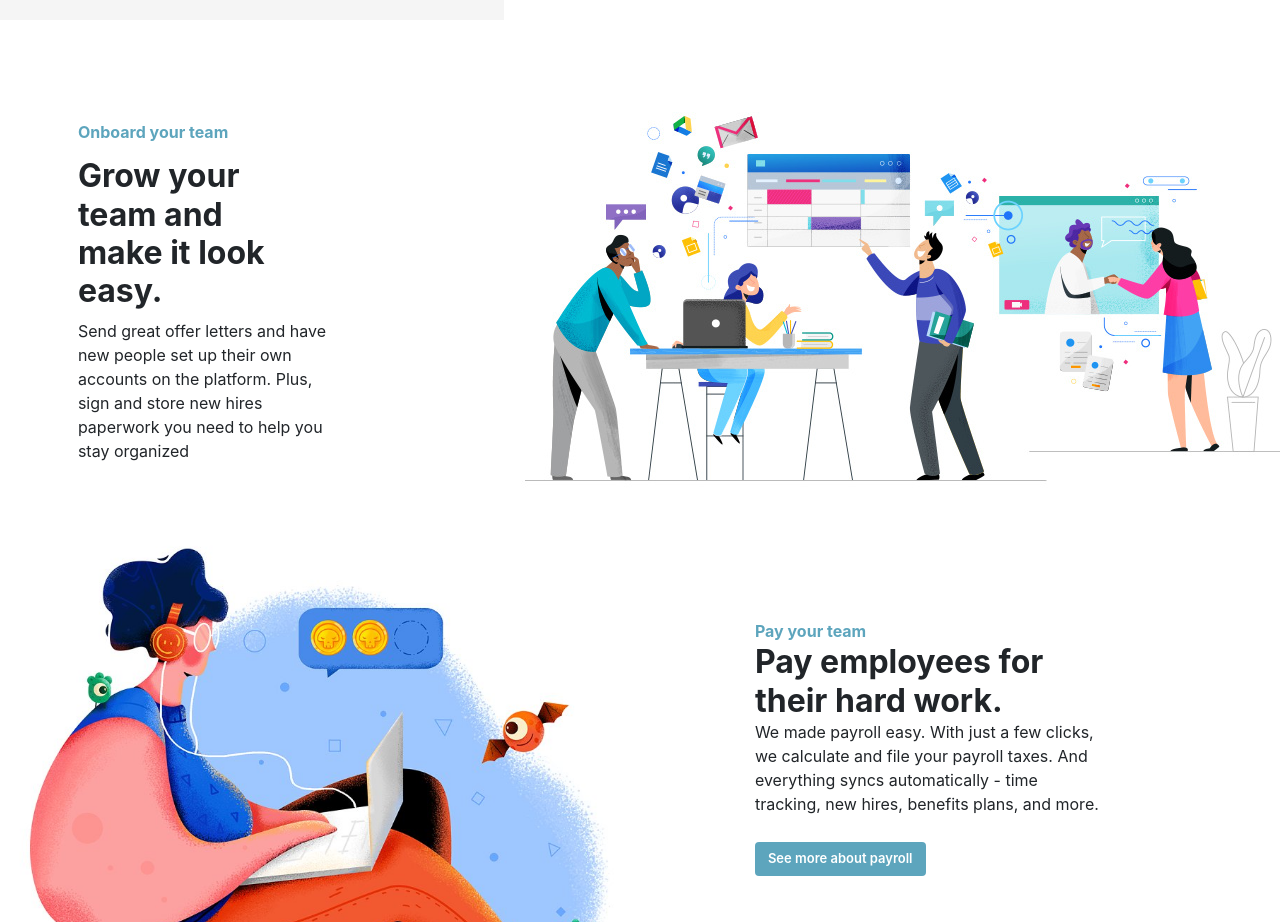
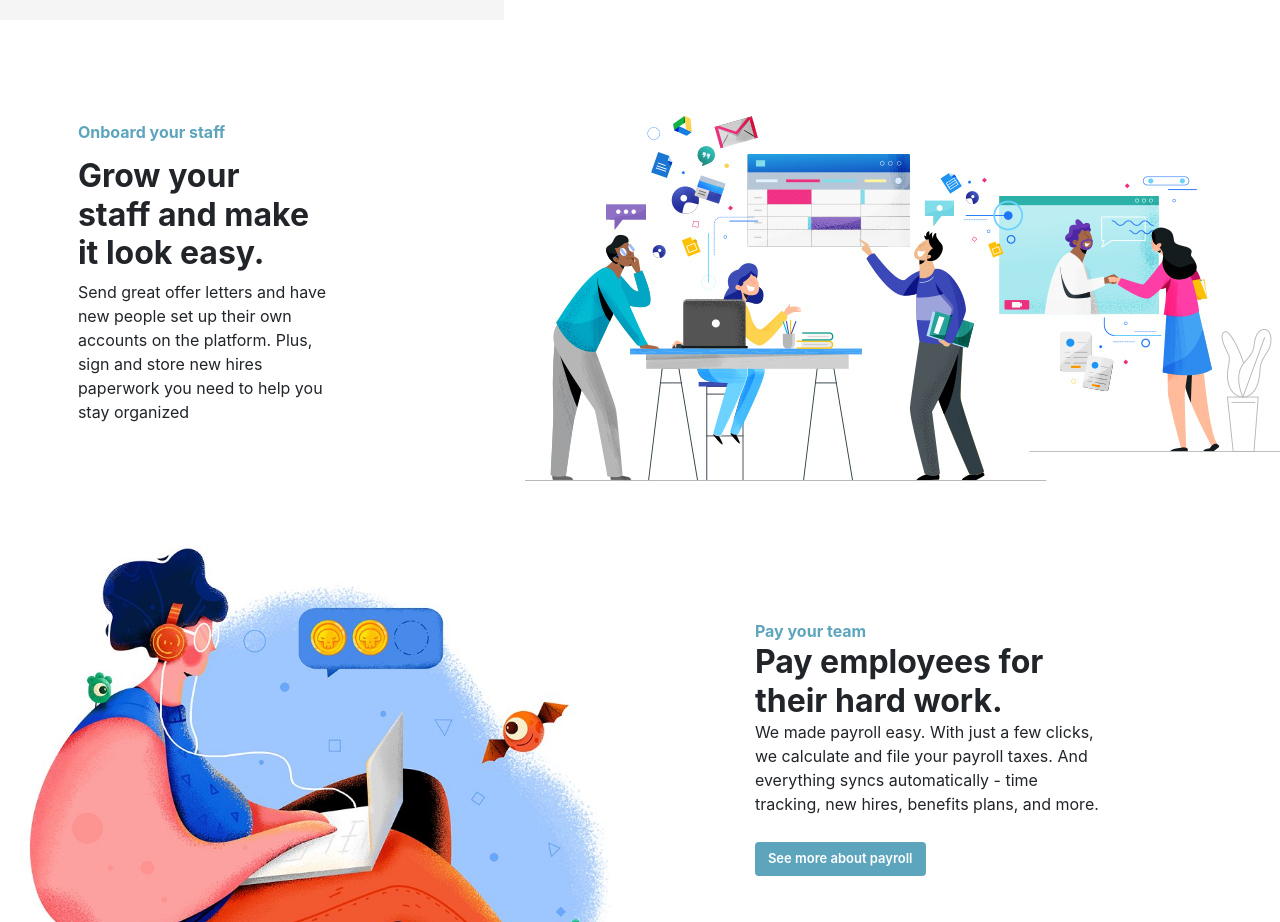
Before and after one commit to krizah19/ajirar_testing, a React (Create React App) app in the folder client/: page /tools in a window 1280 px wide. Shown: the part 1240-2162 px from the top of the page. Built offline with nearby package versions, Linux system fonts and the light colour scheme.

Commit message:
Update tools.js

```diff
--- a/client/src/components/tools.js
+++ b/client/src/components/tools.js
@@ -31,8 +31,8 @@ export default class Product extends Component {
 
         <div className="lander3">
             <div className="column">
-            <p1>Onboard your team</p1>
-            <h2>Grow your team and make it look easy.</h2>
+            <p1>Onboard your staff</p1>
+            <h2>Grow your staff and make it look easy.</h2>
                         <p>Send great offer letters and have new people set up their own accounts on the platform. Plus, sign and store new hires paperwork you need to help you stay organized</p>
          </div>
 
```
